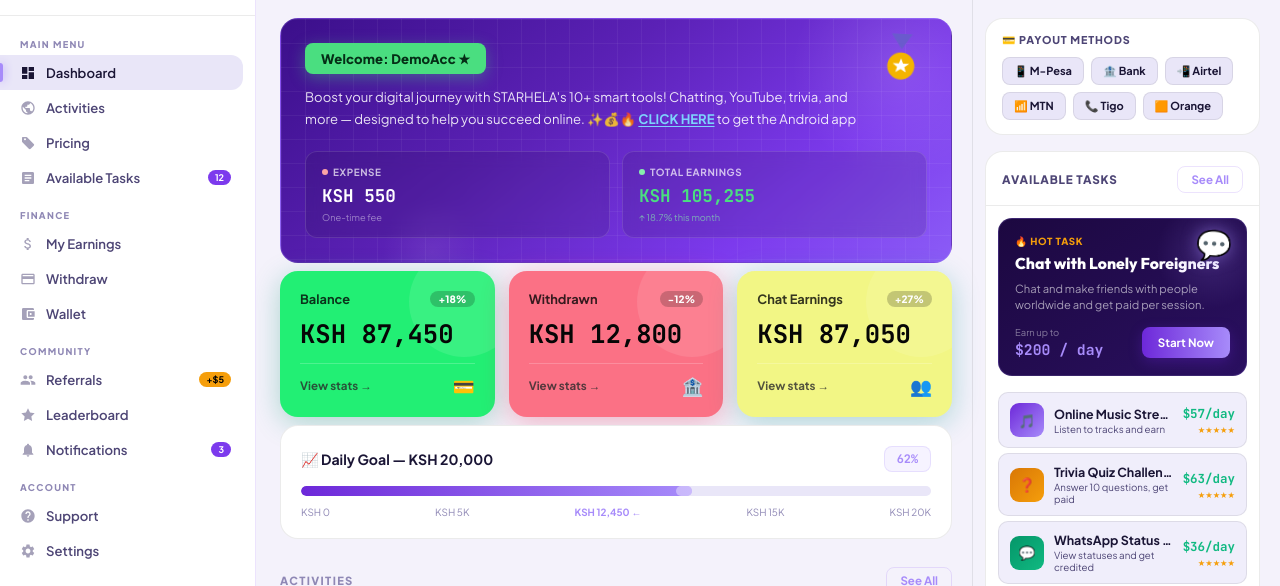
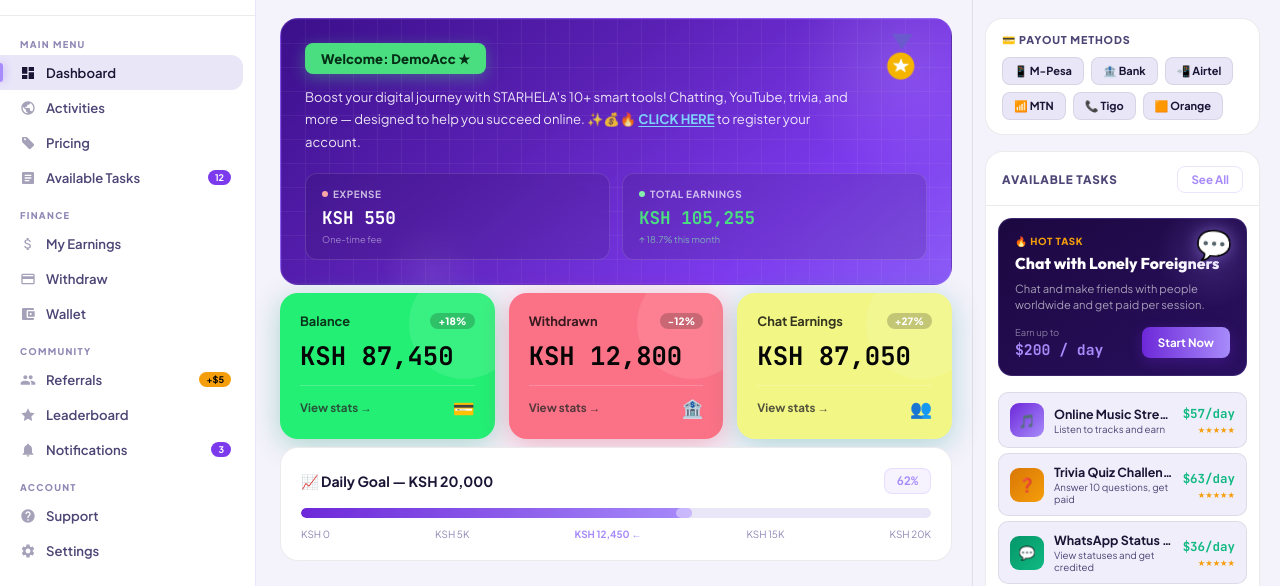
Before and after one commit to Vinnie-hub/Star-hela, a plain HTML site: page index.html in a window 1280 px wide. Shown: the part 66-652 px from the top of the page. Drawn offline with Linux system fonts and the light colour scheme.

Commit message:
Updated website

```diff
--- a/index.html
+++ b/index.html
@@ -2462,7 +2462,7 @@
                       <a href="registration.html" class="wc-link nav-link"
                         >CLICK HERE</a
                       >
-                      to get the Android app
+                      to register your account.
                     </p>
                   </div>
                   <div class="wc-medal" aria-hidden="true">
```
